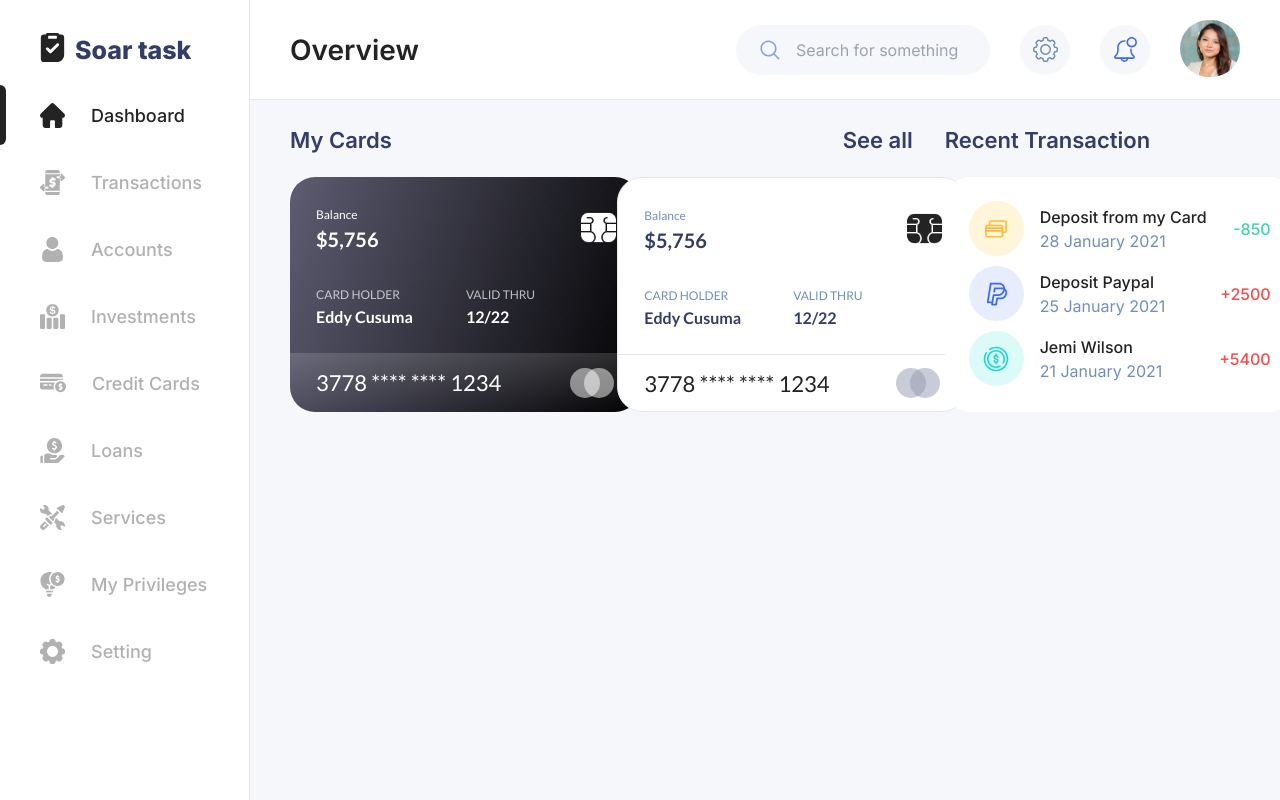
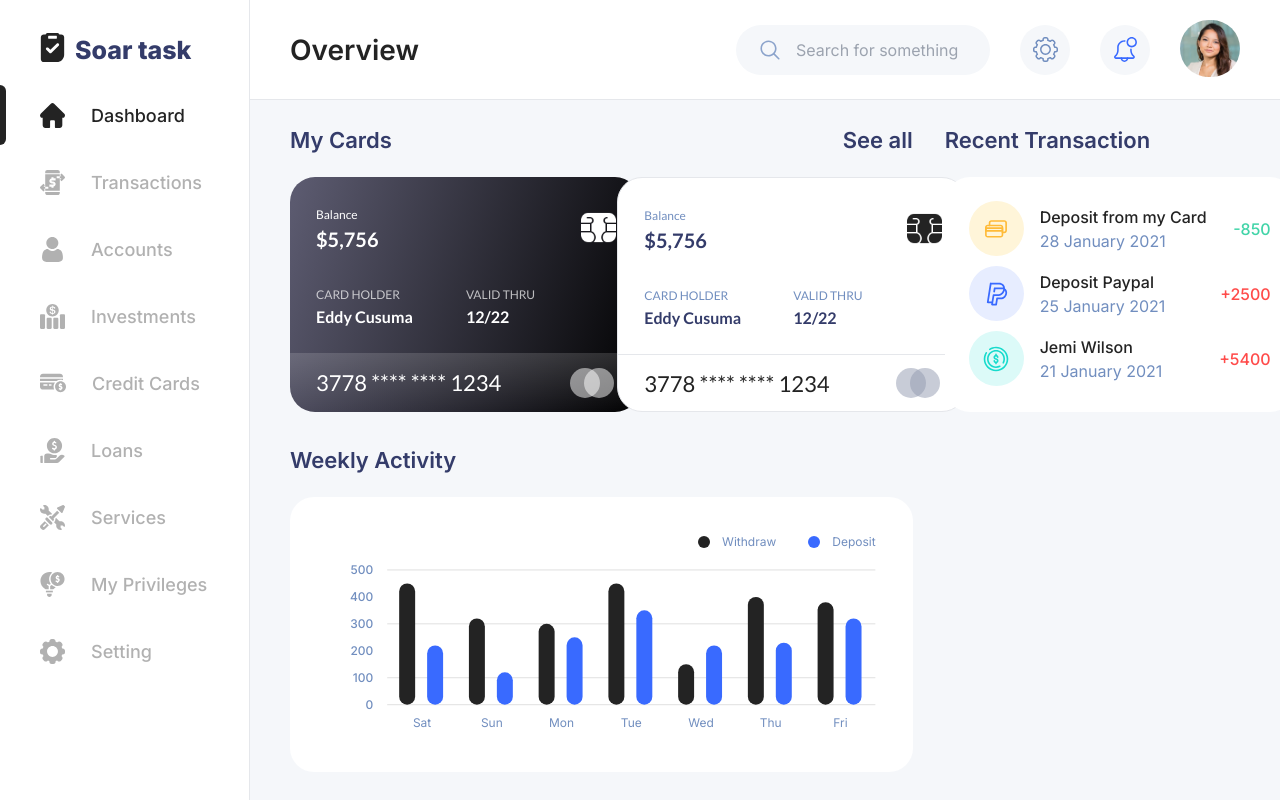
Before and after one commit to lui7henrique/soar, a React (Vite) app: page / in a window 1280 px wide. Built offline with nearby package versions, Linux system fonts and the light colour scheme.

Commit message:
feat: weekly activity chart

```diff
--- a/package.json
+++ b/package.json
@@ -14,7 +14,9 @@
     "react": "^18.3.1",
     "react-dom": "^18.3.1",
     "react-router-dom": "^7.0.2",
-    "tailwind-merge": "^2.5.5"
+    "recharts": "^2.15.0",
+    "tailwind-merge": "^2.5.5",
+    "uuid": "^11.0.3"
   },
   "devDependencies": {
     "@biomejs/biome": "1.9.4",
--- a/src/components/recent-transaction.tsx
+++ b/src/components/recent-transaction.tsx
@@ -36,7 +36,7 @@ export function RecentTransaction() {
 	};
 
 	return (
-		<ul className="bg-background w-[350px] h-[235px] rounded-[25px] p-6 space-y-2.5">
+		<ul className="bg-background w-[350px] h-[235px] rounded-[25px] p-6 space-y-2.5 overflow-y-auto">
 			{TRANSACTIONS.map((transaction) => (
 				<li
 					className="flex gap-4 items-center justify-between"
--- /dev/null
+++ b/src/components/weekly-activity.tsx
@@ -0,0 +1,92 @@
+import {
+	Bar,
+	BarChart,
+	XAxis,
+	YAxis,
+	ResponsiveContainer,
+	CartesianGrid,
+	Legend,
+} from "recharts";
+import type { Props } from "recharts/types/component/DefaultLegendContent";
+import { v4 } from "uuid";
+
+const data = [
+	{ day: "Sat", withdraw: 450, deposit: 220 },
+	{ day: "Sun", withdraw: 320, deposit: 120 },
+	{ day: "Mon", withdraw: 300, deposit: 250 },
+	{ day: "Tue", withdraw: 450, deposit: 350 },
+	{ day: "Wed", withdraw: 150, deposit: 220 },
+	{ day: "Thu", withdraw: 400, deposit: 230 },
+	{ day: "Fri", withdraw: 380, deposit: 320 },
+];
+
+const renderCustomLegend = (props: Props) => {
+	const { payload } = props;
+
+	return (
+		<div className="flex justify-end gap-8">
+			{payload?.map((entry) => (
+				<span key={v4()} className="flex items-center gap-3">
+					<span
+						className="size-[12px] rounded-full"
+						style={{ background: entry.color }}
+					/>
+					<span className="text-[#718EBF] text-xs first-letter:uppercase">
+						{entry.value}
+					</span>
+				</span>
+			))}
+		</div>
+	);
+};
+
+export function WeeklyActivity() {
+	return (
+		<div className="aspect-[730/322] bg-background rounded-3xl">
+			<ResponsiveContainer className="p-8">
+				<BarChart data={data} barGap={12}>
+					<Legend
+						verticalAlign="top"
+						align="right"
+						height={36}
+						content={(props) => renderCustomLegend(props)}
+					/>
+
+					<CartesianGrid stroke="#e0e0e0" vertical={false} horizontal={true} />
+
+					<XAxis
+						dataKey="day"
+						axisLine={false}
+						tickLine={false}
+						tickMargin={8}
+						tick={{ fill: "#718EBF", fontSize: 12, fontWeight: 400 }}
+					/>
+
+					<YAxis
+						axisLine={false}
+						tickLine={false}
+						tickMargin={8}
+						tick={{ fill: "#718EBF", fontSize: 12, fontWeight: 500 }}
+						ticks={[0, 100, 200, 300, 400, 500]}
+						domain={[0, 500]}
+					/>
+
+					<Bar
+						dataKey="withdraw"
+						fill="#232323"
+						radius={[30, 30, 30, 30]}
+						barSize={16}
+						isAnimationActive={false}
+					/>
+					<Bar
+						dataKey="deposit"
+						fill="#396AFF"
+						radius={[30, 30, 30, 30]}
+						barSize={16}
+						isAnimationActive={false}
+					/>
+				</BarChart>
+			</ResponsiveContainer>
+		</div>
+	);
+}
--- a/src/pages/dashboard.tsx
+++ b/src/pages/dashboard.tsx
@@ -3,6 +3,7 @@ import { cn } from "../lib/utils";
 import { Link } from "react-router-dom";
 import { CreditCard } from "../components/credit-card";
 import { RecentTransaction } from "../components/recent-transaction";
+import { WeeklyActivity } from "../components/weekly-activity";
 
 const Card = {
 	Root: ({ className, ...props }: ComponentProps<"div">) => (
@@ -57,15 +58,17 @@ export function Dashboard() {
 				<RecentTransaction />
 			</Card.Root>
 
-			{/*
-
 			<Card.Root className="col-span-2">
 				<Card.Header>
 					<Card.Title>Weekly Activity</Card.Title>
 				</Card.Header>
 
-				<div className="aspect-[730/322] bg-background rounded-lg"></div>
+				<WeeklyActivity />
 			</Card.Root>
+
+			{/*
+
+
 
 			<Card.Root className="col-span-1">
 				<Card.Header>
```
Also changed, not shown: 2 other files (tests, documents, lock files or other folders).
